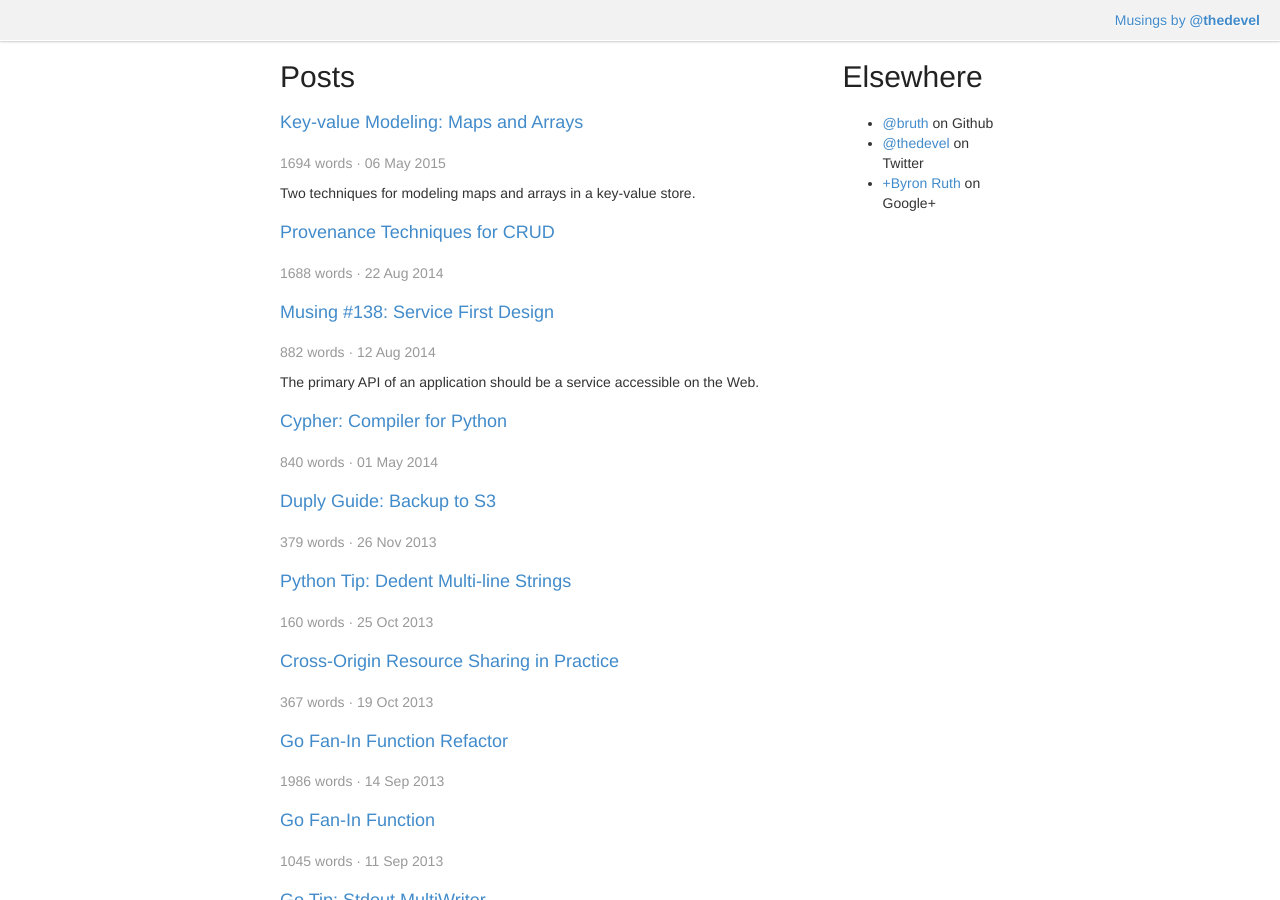
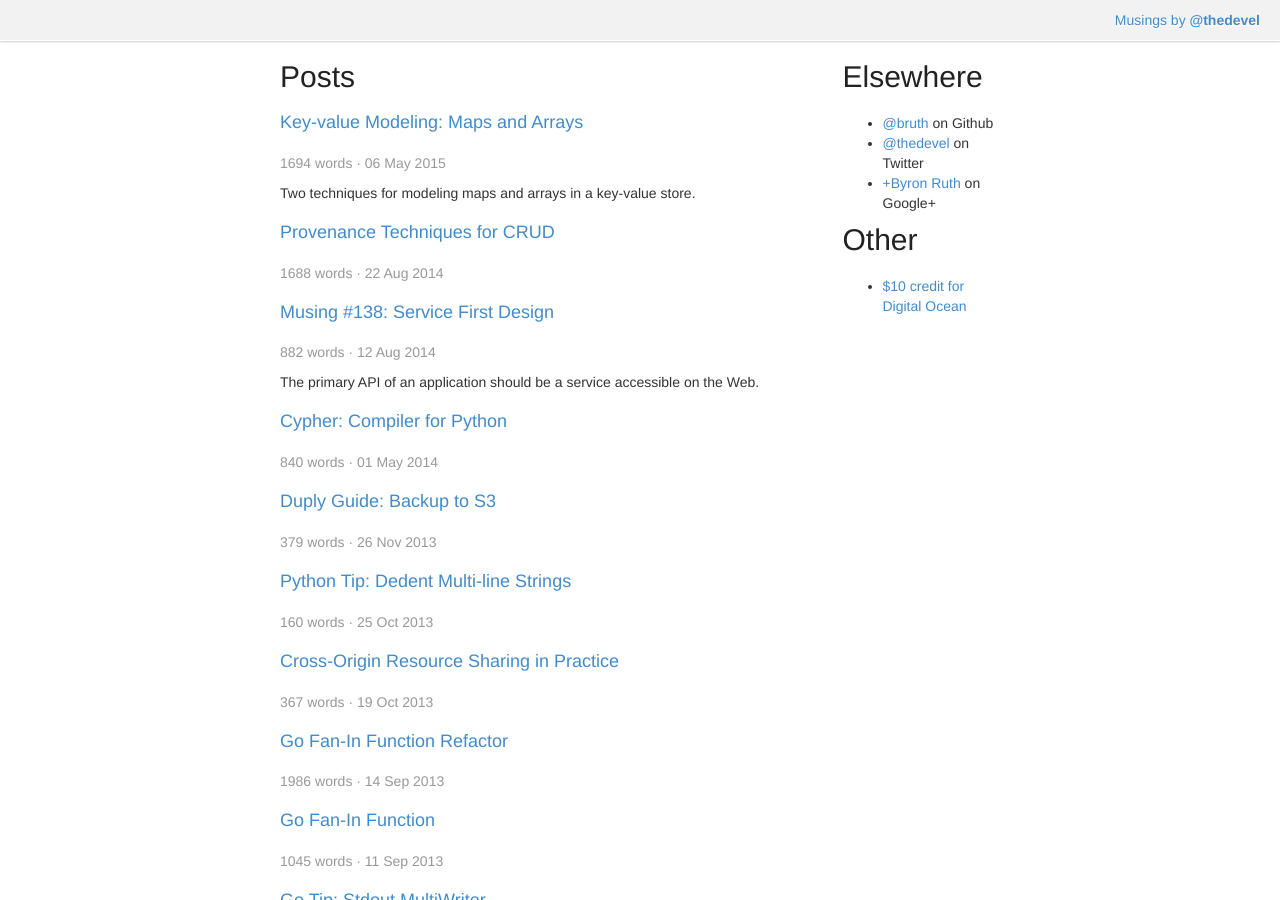
Before and after one commit to bruth/devel.io, a Jekyll site: the page built from index.html, in a window 1280 px wide and 900 px high. Built offline with Jekyll 4.4.1, drawn with Linux system fonts in a browser that asks for light colours; Markdown is read by kramdown in place of the engine named in the settings.

Commit message:
Add other section to home page
Signed-off-by: Byron Ruth <b@devel.io>

```diff
--- a/index.html
+++ b/index.html
@@ -8,6 +8,9 @@ layout: default
 - [+Byron Ruth](https://plus.google.com/106530954599911462020) on Google+
 {% endcapture %}
 
+{% capture other %}
+- [$10 credit for Digital Ocean](https://www.digitalocean.com/?refcode=795ce38f16a5)
+{% endcapture %}
 
 <div class=col-md-9>
     <h2>Posts</h2>
@@ -27,4 +30,7 @@ layout: default
 <div class=col-md-3>
     <h2>Elsewhere</h2>
     {{ elsewhere|markdownify }}
+
+    <h2>Other</h2>
+    {{ other|markdownify }}
 </div>
```
